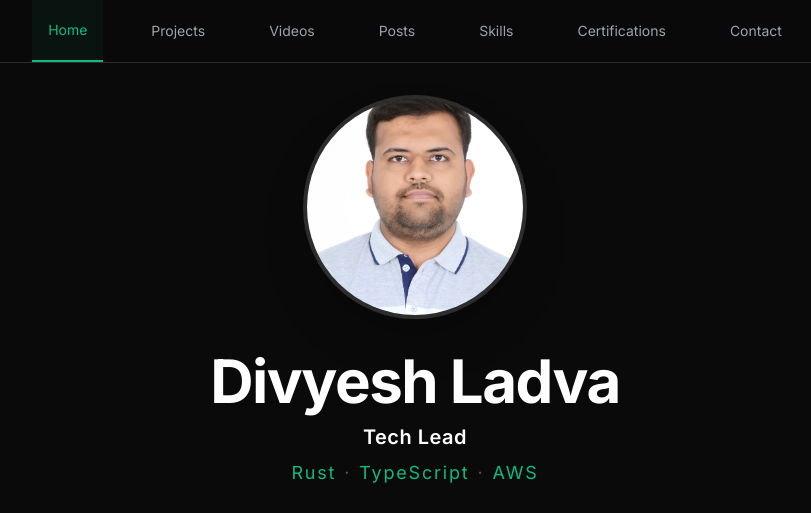
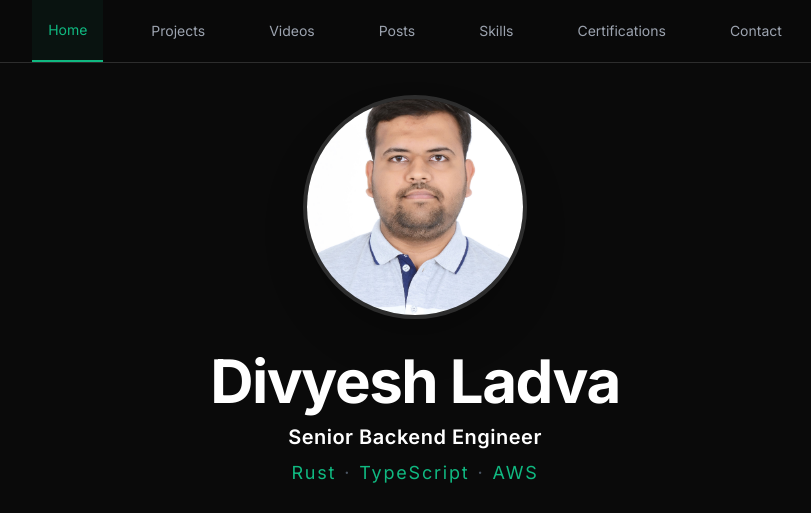
Before and after one commit to dvdagreat/dvdagreat.github.io, a plain HTML site: page index.html in a window 1280 px wide. Shown: the top 513 px of the page, without its empty margins (225-1036 px from the left). Drawn offline with nearby package versions, Linux system fonts and the light colour scheme.

Commit message:
Update title and position description to Senior Backend Engineer

```diff
--- a/index.html
+++ b/index.html
@@ -3,7 +3,7 @@
   <head>
     <meta charset="UTF-8" />
     <meta name="viewport" content="width=device-width, initial-scale=1.0" />
-    <title>Divyesh Ladva | Software Engineer</title>
+    <title>Divyesh Ladva | Senior Backend Engineer</title>
 
     <script src="https://cdn.tailwindcss.com"></script>
 
@@ -188,7 +188,7 @@
             </h1>
 
             <p class="text-white text-lg md:text-xl font-semibold tracking-wide mb-2">
-              Tech Lead
+              Senior Backend Engineer
             </p>
 
             <p
```
